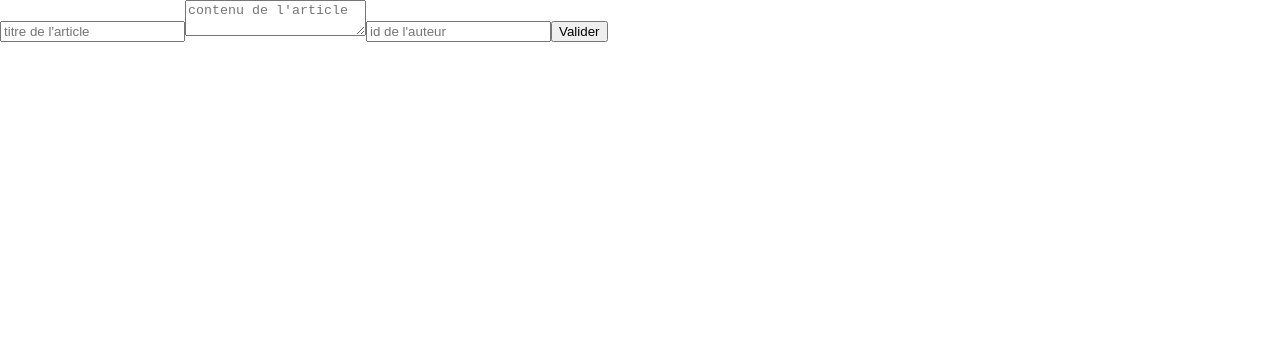
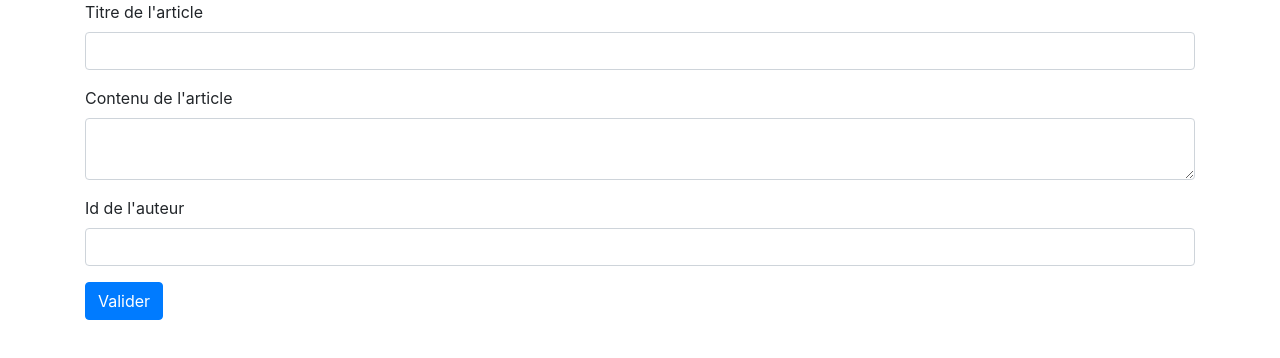
Before and after one commit to Syldariele/react, a React (Create React App) app: page / in a window 1280 px wide. Shown: the top 358 px of the page. Built offline with nearby package versions, Linux system fonts and the light colour scheme.

Commit message:
add react-bootstrap

```diff
--- a/package.json
+++ b/package.json
@@ -7,6 +7,7 @@
     "@testing-library/react": "^9.5.0",
     "@testing-library/user-event": "^7.2.1",
     "react": "^16.13.1",
+    "react-bootstrap": "^1.0.0",
     "react-dom": "^16.13.1",
     "react-scripts": "3.4.1"
   },
--- a/public/index.html
+++ b/public/index.html
@@ -11,7 +11,12 @@
     />
     <link rel="apple-touch-icon" href="logo192.png" />
     <link rel="manifest" href="manifest.json" />
-
+    <link
+            rel="stylesheet"
+            href="https://maxcdn.bootstrapcdn.com/bootstrap/4.4.1/css/bootstrap.min.css"
+            integrity="sha384-Vkoo8x4CGsO3+Hhxv8T/Q5PaXtkKtu6ug5TOeNV6gBiFeWPGFN9MuhOf23Q9Ifjh"
+            crossorigin="anonymous"
+    />
     <title>React App</title>
   </head>
   <body>
--- a/src/CreatArticle.js
+++ b/src/CreatArticle.js
@@ -1,4 +1,7 @@
 import React, { useState } from 'react';
+import Container from 'react-bootstrap/Container';
+import Form from 'react-bootstrap/Form';
+import Button from 'react-bootstrap/Button';
 
 const CreateArticle = () => {
     const [ title, setTitle ] = useState("");
@@ -37,30 +40,38 @@
     }
 
     return(
-        <form onSubmit={handleSubmit}>
-            <input
+        <Container>
+            <Form onSubmit={handleSubmit}>
+                <Form.Group controlId="article.title">
+                    <Form.Label>Titre de l'article</Form.Label>
+                    <Form.Control
                         type="text"
                         name="title"
                         onChange={handleChange}
                         value={title}
-                placeholder="titre de l'article"
                     />
-            <textarea
+                </Form.Group>
+                <Form.Group controlId="article.content">
+                    <Form.Label>Contenu de l'article</Form.Label>
+                    <Form.Control
+                        as="textarea"
                         name="content"
                         onChange={handleChange}
                         value={content}
-                placeholder="contenu de l'article"
-             >
-            </textarea>
-            <input
+                    />
+                </Form.Group>
+                <Form.Group controlId="article.author">
+                    <Form.Label>Id de l'auteur</Form.Label>
+                    <Form.Control
                         type="number"
                         name="author"
                         onChange={handleChange}
                         value={author}
-                placeholder="id de l'auteur"
                      />
-             <button type="submit">Valider</button>
-        </form>
+                </Form.Group>
+                 <Button  variant="primary" type="submit">Valider</Button>
+            </Form>
+        </Container>
     )
 };
 
```
Also changed, not shown: 1 other file (tests, documents, lock files or other folders). Lines whose indentation alone changed are shown as unchanged.
